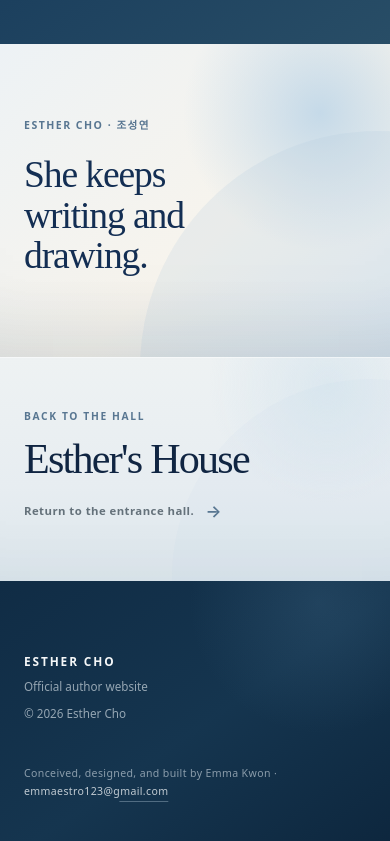
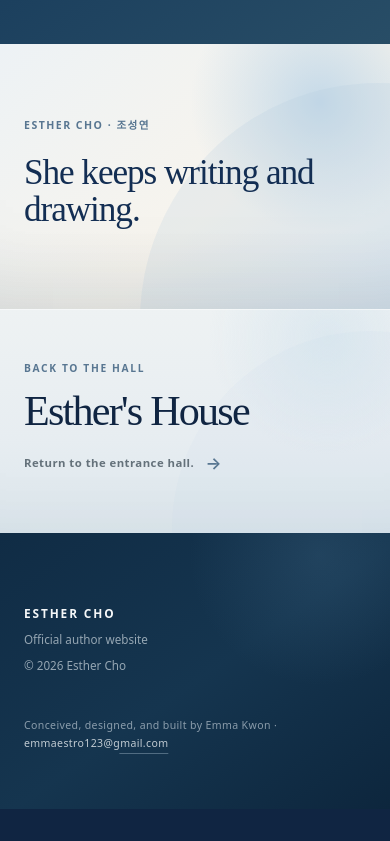
Before and after one commit to k-mama/esthercho, a Next.js app: page /about in a window 390 px wide. Shown: the part 4407-5248 px from the top of the page. After the commit the page ends 5216 px from the top, so only its background shows below. Built offline with nearby package versions, Linux system fonts and the light colour scheme.

Commit message:
fix: keep Esther closing as a quiet colophon

```diff
--- a/src/styles/mobile-room-rhythm.css
+++ b/src/styles/mobile-room-rhythm.css
@@ -75,8 +75,7 @@
     line-height: 1.02 !important;
   }
 
-  .stories-happiness blockquote,
-  .esther-closing > p:last-child {
+  .stories-happiness blockquote {
     max-width: 13ch !important;
     font-size: clamp(2.35rem, 9.5vw, 3.75rem) !important;
     line-height: 1.08 !important;
--- a/src/styles/room-exits.css
+++ b/src/styles/room-exits.css
@@ -73,7 +73,7 @@
     linear-gradient(138deg, #f8f3eb 0%, #f5f4f1 55%, #e6eef3 100%) !important;
 }
 
-/* Archive and studio keep their existing large shapes but gain more breathing room. */
+/* Archive, studio and Esther keep their room-specific light while sharing exit spacing. */
 .childhood-ending,
 .studio-future,
 .esther-closing {
@@ -86,8 +86,9 @@
   justify-items: start;
 }
 
+/* Esther closes as a quiet author colophon, not a quote card. */
 .esther-closing > p:last-child {
-  max-width: 18ch;
+  max-width: 46rem;
 }
 
 /* The final few pixels gently move toward the corridor without a visible seam. */
@@ -126,10 +127,6 @@
   .stories-happiness blockquote {
     max-width: 13ch;
   }
-
-  .esther-closing > p:last-child {
-    max-width: 15ch;
-  }
 }
 
 @media (max-width: 560px) {
```
